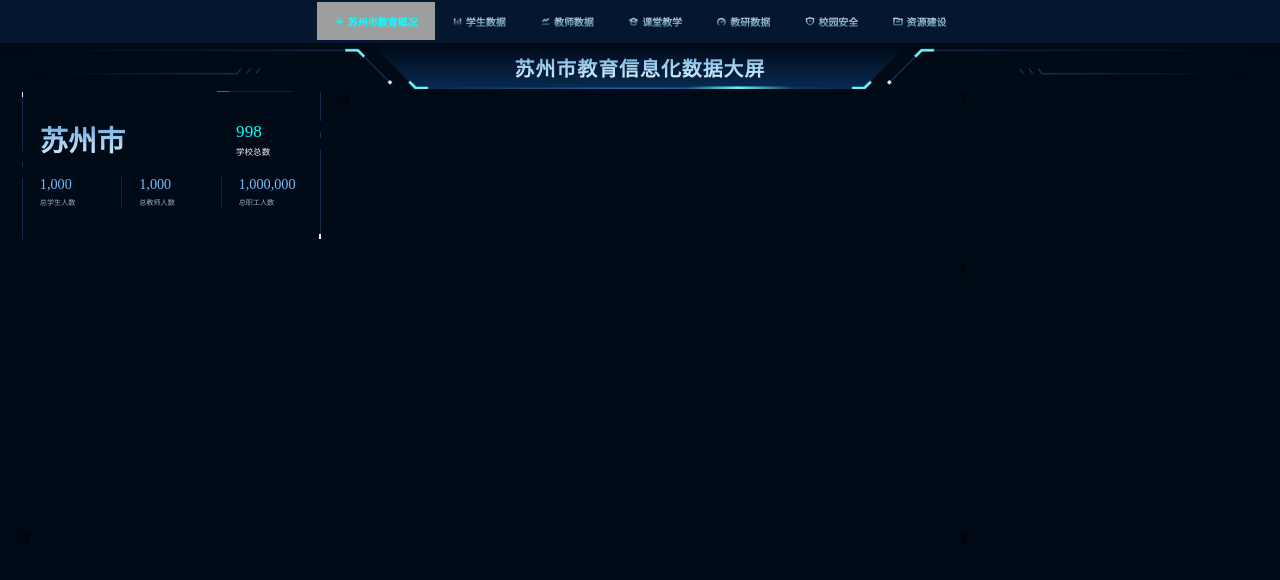
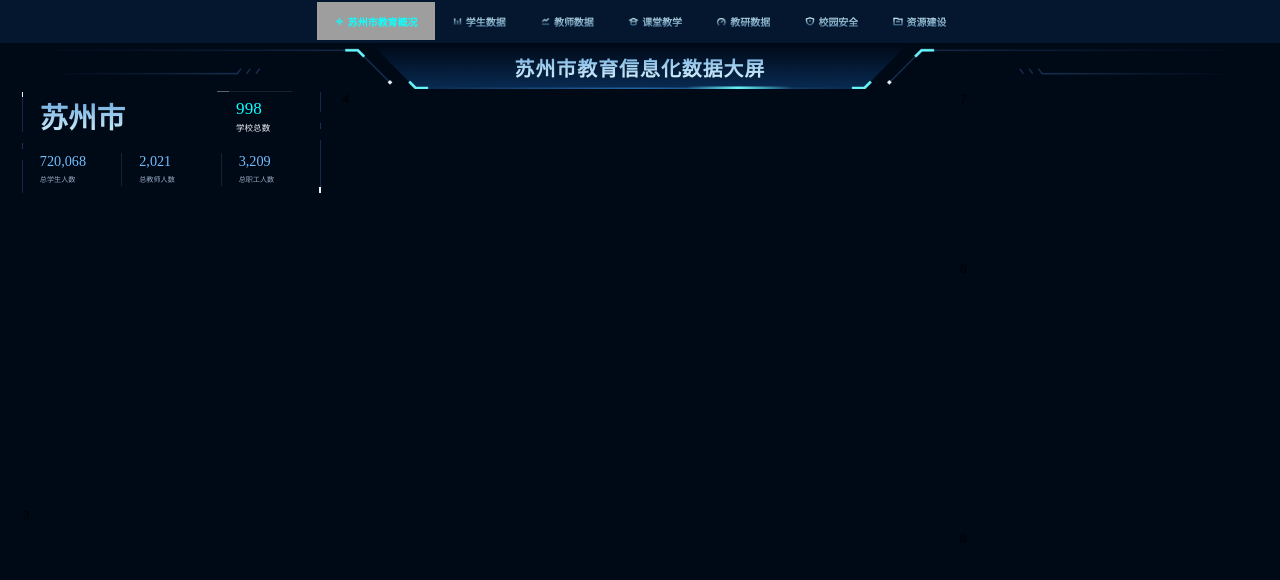
Before and after one commit to xinhongLe/smartschoolscreenNew, a Vue app: page /home/educationOverview in a window 1280 px wide. Shown: the top 580 px of the page. Built offline with nearby package versions, Linux system fonts and the light colour scheme; grey boxes are pictures that could not be loaded.

Commit message:
数字滚动

```diff
--- a/src/views/Home/EducationOverview/components/countScroll.vue
+++ b/src/views/Home/EducationOverview/components/countScroll.vue
@@ -1,5 +1,5 @@
 <template>
-  <ModuleBorder>
+  <ModuleBorder :autoHeight="true">
     <div class="countToBox">
       <div class="city_info">
         <span class="city_name" @click="onstart">苏州市</span>
@@ -20,7 +20,7 @@
             ref="example2"
             class="personnel_sum"
             :start-val="0"
-            :end-val="1000"
+            :end-val="720068"
             :duration="3000"
           ></CountTo>
           <span class="personnel_text">总学生人数</span>
@@ -30,7 +30,7 @@
             ref="example3"
             class="personnel_sum"
             :start-val="0"
-            :end-val="1000"
+            :end-val="2021"
             :duration="3000"
           ></CountTo>
           <span class="personnel_text">总教师人数</span>
@@ -40,7 +40,7 @@
             ref="example4"
             class="personnel_sum"
             :start-val="0"
-            :end-val="1000000"
+            :end-val="3209"
             :duration="3000"
           ></CountTo>
           <span class="personnel_text">总职工人数</span>
@@ -92,10 +92,7 @@ span {
   // height: 1.7rem;
   width: 100%;
   height: 100%;
-  display: flex;
-  flex-direction: column;
-  justify-content: center;
-  align-items: center;
+  padding: 0.125rem 0;
   .city_info {
     width: 100%;
     display: flex;
--- a/src/views/Home/EducationOverview/index.vue
+++ b/src/views/Home/EducationOverview/index.vue
@@ -2,9 +2,9 @@
     <div class="content">
         <div class="h-line"></div>
         <Flex :flex="1" column>
-            <Flex :flex="3">
+            <!-- <Flex :flex="3"> -->
                 <countScroll></countScroll>
-            </Flex>
+            <!-- </Flex> -->
             <div class="v-line"></div>
             <Flex :flex="5"> </Flex>
             <div class="v-line"></div>
```
